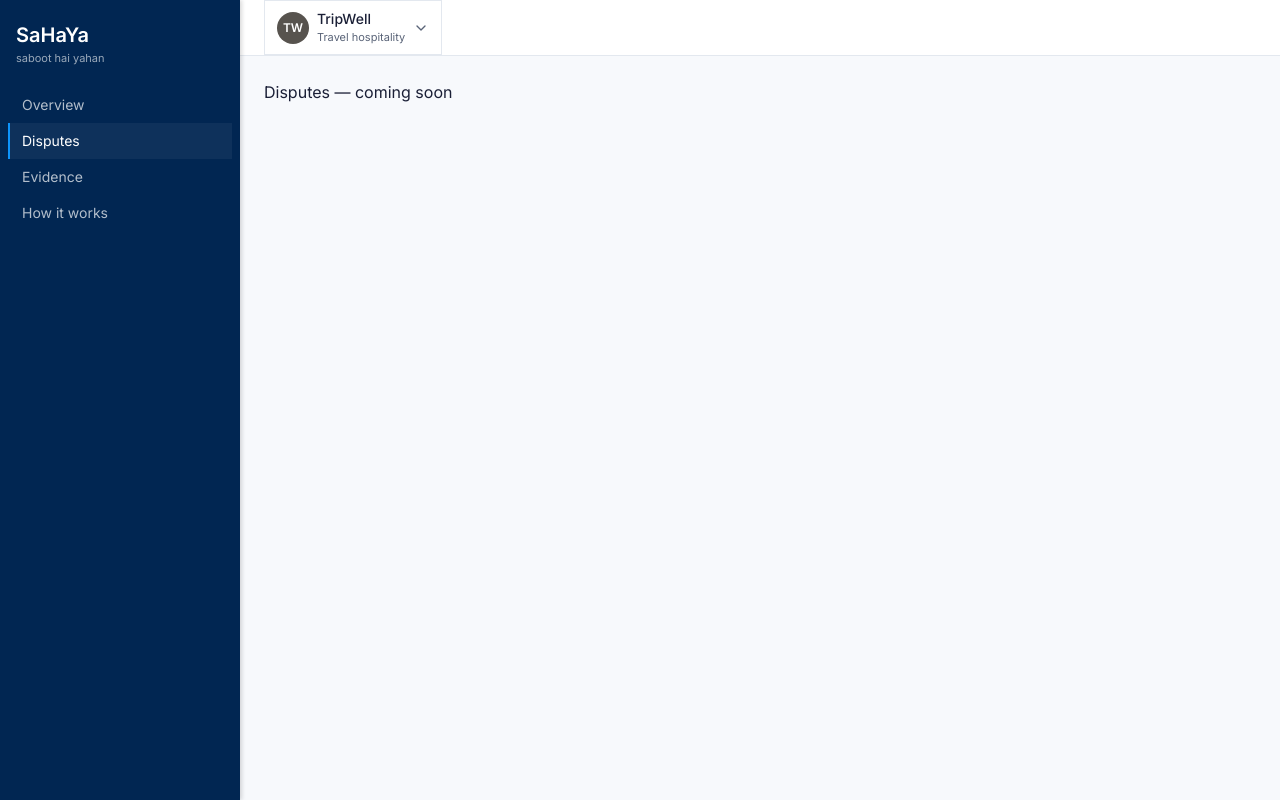
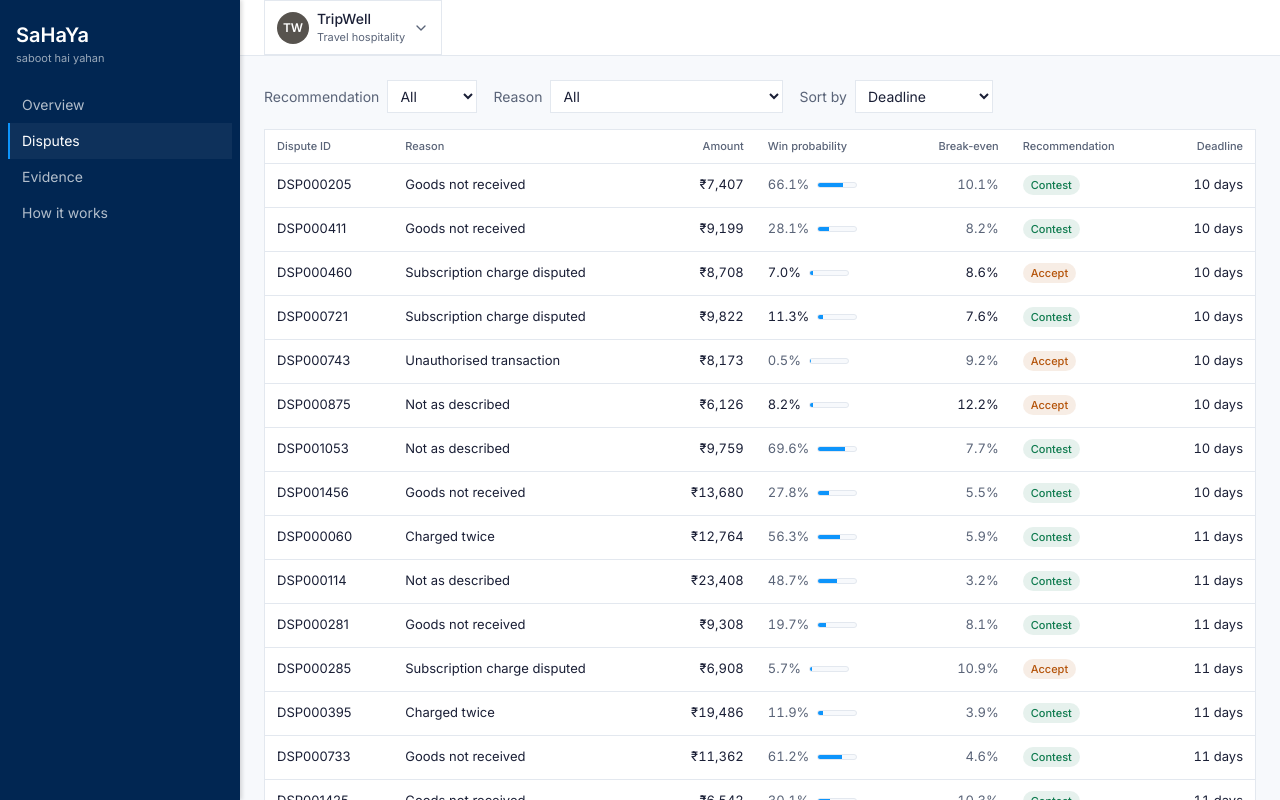
Before and after one commit to Lilekha/sahaya_dispute_evidence_responder_razorpay_buildathon, a React (Vite) app in the folder app/: page /disputes in a window 1280 px wide. Shown: the top 800 px of the page. Built offline with nearby package versions, Linux system fonts and the light colour scheme.

Commit message:
disputes table

```diff
--- /dev/null
+++ b/app/src/components/ProbabilityBar.jsx
@@ -0,0 +1,13 @@
+import { colors } from '../lib/theme'
+
+export default function ProbabilityBar({ value, width = 40, color = colors.dodger }) {
+  const widthPct = Math.round(Math.max(0, Math.min(1, value ?? 0)) * 100)
+  return (
+    <span
+      className="inline-block h-1.5 shrink-0 overflow-hidden rounded border border-line bg-canvas align-middle"
+      style={{ width }}
+    >
+      <span className="block h-full" style={{ width: `${widthPct}%`, backgroundColor: color }} />
+    </span>
+  )
+}
--- /dev/null
+++ b/app/src/components/RecommendationBadge.jsx
@@ -0,0 +1,12 @@
+export default function RecommendationBadge({ recommendation }) {
+  const isContest = recommendation === 'CONTEST'
+  return (
+    <span
+      className={`inline-flex items-center rounded-full px-2 py-0.5 text-[11px] font-medium ${
+        isContest ? 'bg-contest/10 text-contest' : 'bg-accept/10 text-accept'
+      }`}
+    >
+      {isContest ? 'Contest' : 'Accept'}
+    </span>
+  )
+}
--- a/app/src/pages/Disputes.jsx
+++ b/app/src/pages/Disputes.jsx
@@ -1,3 +1,199 @@
+import { useMemo } from 'react'
+import { Link, useSearchParams } from 'react-router-dom'
+import { useData } from '../context/DataContext'
+import { inr, pct, humanReason, daysLeft } from '../lib/format'
+import RecommendationBadge from '../components/RecommendationBadge'
+import ProbabilityBar from '../components/ProbabilityBar'
+
+const MARGINAL_THRESHOLD = 0.05
+
 export default function Disputes() {
-  return <div className="text-ink">Disputes — coming soon</div>
+  const { merchantDisputes } = useData()
+  const [searchParams, setSearchParams] = useSearchParams()
+
+  const recommendationFilter = searchParams.get('recommendation') ?? 'all'
+  const reasonFilter = searchParams.get('reason') ?? 'all'
+  const sortBy = searchParams.get('sort') ?? 'deadline'
+
+  const reasonOptions = useMemo(() => {
+    const set = new Set(merchantDisputes.map((d) => d.reason_code))
+    return [...set].sort()
+  }, [merchantDisputes])
+
+  const filtered = useMemo(() => {
+    let list = merchantDisputes
+    if (recommendationFilter !== 'all') {
+      list = list.filter((d) => d.recommendation === recommendationFilter)
+    }
+    if (reasonFilter !== 'all') {
+      list = list.filter((d) => d.reason_code === reasonFilter)
+    }
+    return list
+  }, [merchantDisputes, recommendationFilter, reasonFilter])
+
+  const sorted = useMemo(() => {
+    const list = [...filtered]
+    if (sortBy === 'amount') {
+      list.sort((a, b) => b.dispute_amount - a.dispute_amount)
+    } else if (sortBy === 'win_probability') {
+      list.sort((a, b) => b.p_win - a.p_win)
+    } else {
+      list.sort((a, b) => a.days_to_deadline - b.days_to_deadline)
+    }
+    return list
+  }, [filtered, sortBy])
+
+  function updateParam(key, value) {
+    const next = new URLSearchParams(searchParams)
+    if (value == null || value === 'all' || value === 'deadline') {
+      next.delete(key)
+    } else {
+      next.set(key, value)
+    }
+    setSearchParams(next, { replace: true })
+  }
+
+  function clearFilters() {
+    setSearchParams({}, { replace: true })
+  }
+
+  const hasActiveFilters = recommendationFilter !== 'all' || reasonFilter !== 'all'
+
+  return (
+    <div className="flex flex-col gap-4">
+      <div className="flex flex-wrap items-center gap-4 text-sm">
+        <label className="flex items-center gap-2">
+          <span className="text-slate">Recommendation</span>
+          <select
+            value={recommendationFilter}
+            onChange={(e) => updateParam('recommendation', e.target.value)}
+            className="border border-line bg-surface px-2 py-1.5 text-sm text-ink focus-visible:outline-none focus-visible:ring-2 focus-visible:ring-dodger"
+          >
+            <option value="all">All</option>
+            <option value="CONTEST">Contest</option>
+            <option value="ACCEPT">Accept</option>
+          </select>
+        </label>
+
+        <label className="flex items-center gap-2">
+          <span className="text-slate">Reason</span>
+          <select
+            value={reasonFilter}
+            onChange={(e) => updateParam('reason', e.target.value)}
+            className="border border-line bg-surface px-2 py-1.5 text-sm text-ink focus-visible:outline-none focus-visible:ring-2 focus-visible:ring-dodger"
+          >
+            <option value="all">All</option>
+            {reasonOptions.map((code) => (
+              <option key={code} value={code}>
+                {humanReason(code)}
+              </option>
+            ))}
+          </select>
+        </label>
+
+        <label className="flex items-center gap-2">
+          <span className="text-slate">Sort by</span>
+          <select
+            value={sortBy}
+            onChange={(e) => updateParam('sort', e.target.value)}
+            className="border border-line bg-surface px-2 py-1.5 text-sm text-ink focus-visible:outline-none focus-visible:ring-2 focus-visible:ring-dodger"
+          >
+            <option value="deadline">Deadline</option>
+            <option value="amount">Amount</option>
+            <option value="win_probability">Win probability</option>
+          </select>
+        </label>
+
+        {hasActiveFilters && (
+          <button
+            type="button"
+            onClick={clearFilters}
+            className="text-sm text-dodger underline-offset-2 hover:underline focus-visible:outline-none focus-visible:ring-2 focus-visible:ring-dodger"
+          >
+            Clear filters
+          </button>
+        )}
+      </div>
+
+      {sorted.length === 0 ? (
+        <div className="border border-line bg-surface p-8 text-center text-sm text-slate">
+          No disputes match these filters.{' '}
+          <button
+            type="button"
+            onClick={clearFilters}
+            className="text-dodger underline-offset-2 hover:underline focus-visible:outline-none focus-visible:ring-2 focus-visible:ring-dodger"
+          >
+            Clear them
+          </button>{' '}
+          to see all {merchantDisputes.length}.
+        </div>
+      ) : (
+        <div className="overflow-x-auto border border-line bg-surface">
+          <table className="w-full min-w-[860px] text-[13px]">
+            <thead>
+              <tr className="border-b border-line text-left text-[11px] text-slate">
+                <th className="px-3 py-2 font-medium">Dispute ID</th>
+                <th className="px-3 py-2 font-medium">Reason</th>
+                <th className="px-3 py-2 text-right font-medium">Amount</th>
+                <th className="px-3 py-2 font-medium">Win probability</th>
+                <th className="px-3 py-2 text-right font-medium">Break-even</th>
+                <th className="px-3 py-2 font-medium">Recommendation</th>
+                <th className="px-3 py-2 text-right font-medium">Deadline</th>
+              </tr>
+            </thead>
+            <tbody>
+              {sorted.map((d) => {
+                const isMarginal = Math.abs(d.p_win - d.breakeven) <= MARGINAL_THRESHOLD
+                const isUrgent = d.days_to_deadline <= 3
+                return (
+                  <tr
+                    key={d.dispute_id}
+                    className="relative h-11 border-b border-line last:border-b-0 hover:bg-canvas"
+                  >
+                    <td className="px-3 align-middle">
+                      <Link
+                        to={`/disputes/${d.dispute_id}`}
+                        className="absolute inset-0 focus-visible:outline-none focus-visible:ring-2 focus-visible:ring-dodger focus-visible:ring-inset"
+                        aria-label={`View dispute ${d.dispute_id}`}
+                      />
+                      <span className="relative text-ink">{d.dispute_id}</span>
+                    </td>
+                    <td className="px-3 align-middle text-ink">{humanReason(d.reason_code)}</td>
+                    <td className="num px-3 text-right align-middle text-ink">
+                      {inr(d.dispute_amount)}
+                    </td>
+                    <td className="px-3 align-middle">
+                      <span className="flex items-center gap-2">
+                        <span className={`num ${isMarginal ? 'text-ink' : 'text-slate'}`}>
+                          {pct(d.p_win)}
+                        </span>
+                        <ProbabilityBar value={d.p_win} />
+                      </span>
+                    </td>
+                    <td
+                      className={`num px-3 text-right align-middle ${
+                        isMarginal ? 'text-ink' : 'text-slate'
+                      }`}
+                    >
+                      {pct(d.breakeven)}
+                    </td>
+                    <td className="px-3 align-middle">
+                      <RecommendationBadge recommendation={d.recommendation} />
+                    </td>
+                    <td
+                      className={`num px-3 text-right align-middle ${
+                        isUrgent ? 'text-gap' : 'text-ink'
+                      }`}
+                    >
+                      {daysLeft(d.days_to_deadline)}
+                    </td>
+                  </tr>
+                )
+              })}
+            </tbody>
+          </table>
+        </div>
+      )}
+    </div>
+  )
 }
```
